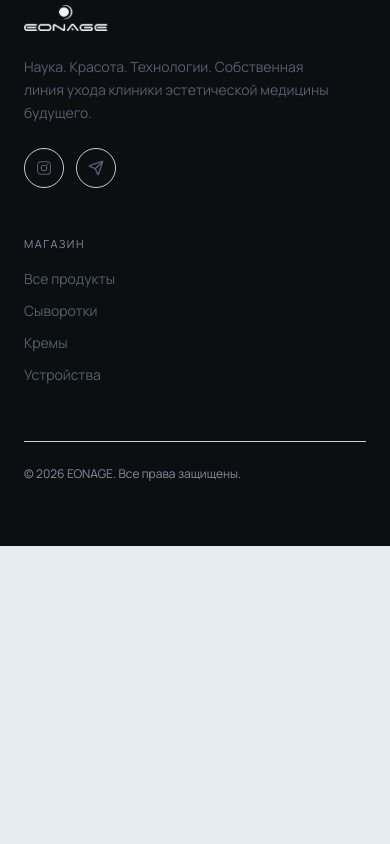
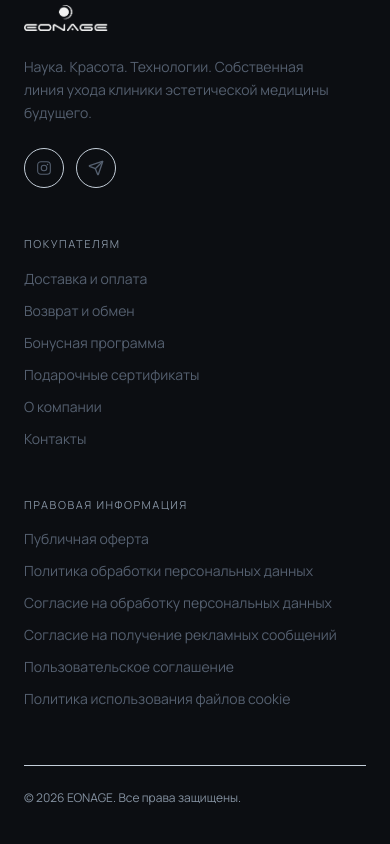
Before and after one commit to hsnovfrmayil/clinic_project_front, a Next.js app: page /auth in a window 390 px wide. Shown: the part 918-1762 px from the top of the page. Before the commit the page ends 1464 px from the top, so only its background shows below. Built offline with nearby package versions, Linux system fonts and the light colour scheme; no server answers; a web font is replaced by a local one.

Commit message:
last texts changes

```diff
--- a/src/app/auth/page.tsx
+++ b/src/app/auth/page.tsx
@@ -75,6 +75,8 @@ function AuthForm() {
       : ""
   );
   const [pending, setPending] = useState(false);
+  const [personalDataConsent, setPersonalDataConsent] = useState(false);
+  const [marketingConsent, setMarketingConsent] = useState(false);
 
   const isLogin = mode === "login";
   const needsPhone = channel === "sms";
@@ -539,6 +541,31 @@ function AuthForm() {
                     </>
                   )}
 
+                  {mode === "register" && step === "form" && (
+                    <div className="space-y-3">
+                      <label className="flex items-start gap-3 text-sm leading-snug text-silver">
+                        <input
+                          type="checkbox"
+                          checked={personalDataConsent}
+                          onChange={(e) => setPersonalDataConsent(e.target.checked)}
+                          className="mt-0.5 h-4 w-4 shrink-0 accent-current"
+                        />
+                        <span>Я даю согласие на обработку персональных данных.</span>
+                      </label>
+                      <label className="flex items-start gap-3 text-sm leading-snug text-silver">
+                        <input
+                          type="checkbox"
+                          checked={marketingConsent}
+                          onChange={(e) => setMarketingConsent(e.target.checked)}
+                          className="mt-0.5 h-4 w-4 shrink-0 accent-current"
+                        />
+                        <span>
+                          Хочу получать новости EONAGE, информацию об акциях и специальных предложениях.
+                        </span>
+                      </label>
+                    </div>
+                  )}
+
                   {info && <p className="text-sm text-ion">{info}</p>}
                   {error && <p className="text-sm text-gold">{error}</p>}
 
--- a/src/components/BrandShowcase.tsx
+++ b/src/components/BrandShowcase.tsx
@@ -88,7 +88,7 @@ export default function BrandShowcase({ brands }: { brands: ShowcaseBrand[] }) {
         </div>
 
         <div className="relative lg:sticky lg:top-28 lg:self-start">
-          <div className="relative aspect-[4/5] overflow-hidden rounded-[2rem] bg-panel-2 sm:aspect-[5/6] lg:aspect-[4/5]">
+          <div className="relative aspect-[837/1024] w-full overflow-hidden rounded-[2rem] bg-panel-2">
             <AnimatePresence mode="wait">
               <motion.div
                 key={active.id}
@@ -102,7 +102,8 @@ export default function BrandShowcase({ brands }: { brands: ShowcaseBrand[] }) {
                   src={active.image}
                   alt={active.name}
                   className="h-full w-full"
-                  imageClassName="object-cover"
+                  imageClassName="!object-cover"
+                  sizes="(max-width: 1024px) 100vw, 50vw"
                   bottleClassName="h-56"
                 />
               </motion.div>
--- a/src/components/Footer.tsx
+++ b/src/components/Footer.tsx
@@ -45,15 +45,31 @@ export default function Footer() {
             </div>
           </div>
 
+          <div className="md:col-start-3">
+            <h4 className="text-[11px] uppercase tracking-[0.14em] text-silver-dim">
+              Покупателям
+            </h4>
+            <ul className="mt-4 flex flex-col gap-3 text-sm text-silver">
+              <li><Link href="#" className="hover:text-ion">Доставка и оплата</Link></li>
+              <li><Link href="#" className="hover:text-ion">Возврат и обмен</Link></li>
+              <li><Link href="#" className="hover:text-ion">Бонусная программа</Link></li>
+              <li><Link href="#" className="hover:text-ion">Подарочные сертификаты</Link></li>
+              <li><Link href="#" className="hover:text-ion">О компании</Link></li>
+              <li><Link href="#" className="hover:text-ion">Контакты</Link></li>
+            </ul>
+          </div>
+
           <div className="md:col-start-4">
             <h4 className="text-[11px] uppercase tracking-[0.14em] text-silver-dim">
-              Магазин
+              Правовая информация
             </h4>
             <ul className="mt-4 flex flex-col gap-3 text-sm text-silver">
-              <li><Link href="/catalog" className="hover:text-ion">Все продукты</Link></li>
-              <li><Link href="/catalog?category=Сыворотки" className="hover:text-ion">Сыворотки</Link></li>
-              <li><Link href="/catalog?category=Кремы" className="hover:text-ion">Кремы</Link></li>
-              <li><Link href="/catalog?category=Домашние+устройства" className="hover:text-ion">Устройства</Link></li>
+              <li><Link href="#" className="hover:text-ion">Публичная оферта</Link></li>
+              <li><Link href="#" className="hover:text-ion">Политика обработки персональных данных</Link></li>
+              <li><Link href="#" className="hover:text-ion">Согласие на обработку персональных данных</Link></li>
+              <li><Link href="#" className="hover:text-ion">Согласие на получение рекламных сообщений</Link></li>
+              <li><Link href="#" className="hover:text-ion">Пользовательское соглашение</Link></li>
+              <li><Link href="#" className="hover:text-ion">Политика использования файлов cookie</Link></li>
             </ul>
           </div>
         </div>
--- a/src/components/Navbar.tsx
+++ b/src/components/Navbar.tsx
@@ -17,16 +17,16 @@ const LINKS = [
   { href: "/catalog", label: "Каталог" },
   { href: "/brands", label: "Бренды" },
   { href: "/#technology", label: "Технологии" },
-  { href: "/#clinic", label: "О клинике" },
+  { href: "/#clinic", label: "РЕЗУЛЬТАТЫ" },
 ];
 
 const BOOKING_OPTIONS = [
   {
-    label: "Наличие акне",
+    label: "Лечение акне",
     href: "https://t.me/eonagebysabisoy",
   },
   {
-    label: "Подбор уход",
+    label: "Подбор ухода",
     href: "https://t.me/eonagebysabisoy",
   },
 ] as const;
@@ -55,7 +55,7 @@ function BookingDropdown({ onNavigate }: { onNavigate?: () => void }) {
         aria-expanded={open}
         aria-haspopup="menu"
       >
-        Запись
+        Записаться
         <ChevronDown
           size={14}
           className={clsx("transition-transform duration-200", open && "rotate-180")}
@@ -219,7 +219,7 @@ export default function Navbar() {
             ))}
             <div className="mt-2 border-t border-line pt-3">
               <p className="py-1 text-[11px] uppercase tracking-[0.14em] text-silver-dim">
-                Запись
+                Записаться
               </p>
               {BOOKING_OPTIONS.map((option) => (
                 <a
```
